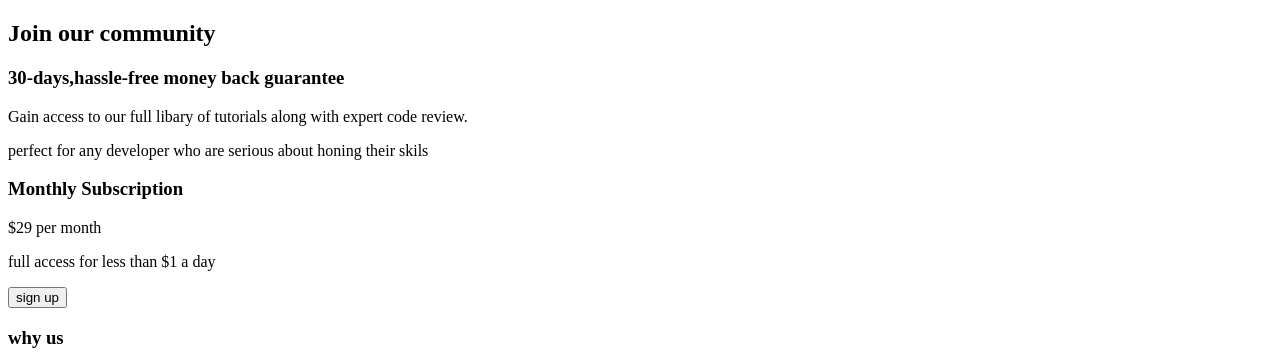
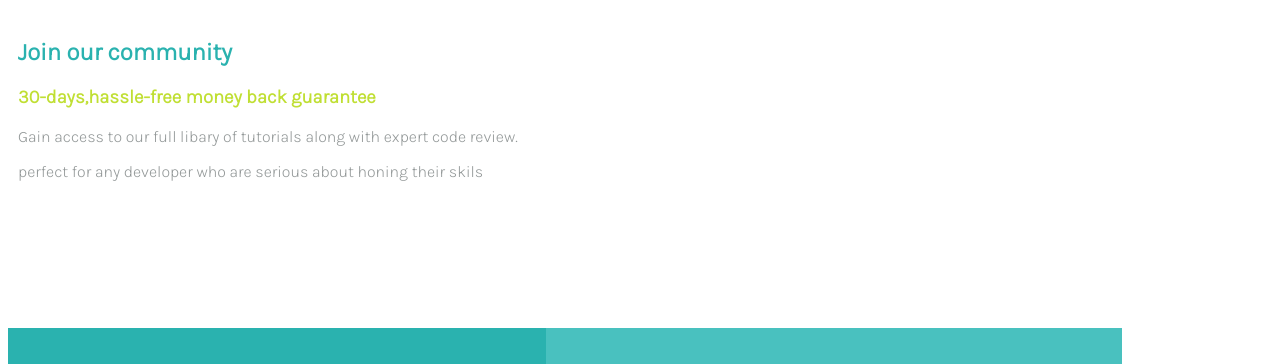
Before and after one commit to rumansadiq/css-design1, a plain HTML site: page index.html in a window 1280 px wide. Shown: the top 364 px of the page. Drawn offline with Linux system fonts and the light colour scheme.

Commit message:
third commit

```diff
--- a/index.html
+++ b/index.html
@@ -5,7 +5,7 @@
       <meta http-equiv="X-UA-Compatible" content="IE=edge">
       <meta name="viewport" content="'width=device-width,initial-scale=1.0">
       <title> css style</title>
-        <link rel="stylesheet" href="./new1.css">
+        <link rel="stylesheet" href="style.css">
         <link rel="preconnect" href="https://fonts.googleapis.com">
         <link rel="preconnect" href="https://fonts.gstatic.com" crossorigin>
         <link href="https://fonts.googleapis.com/css2?family=Karla:wght@300&display=swap" rel="stylesheet">
```
